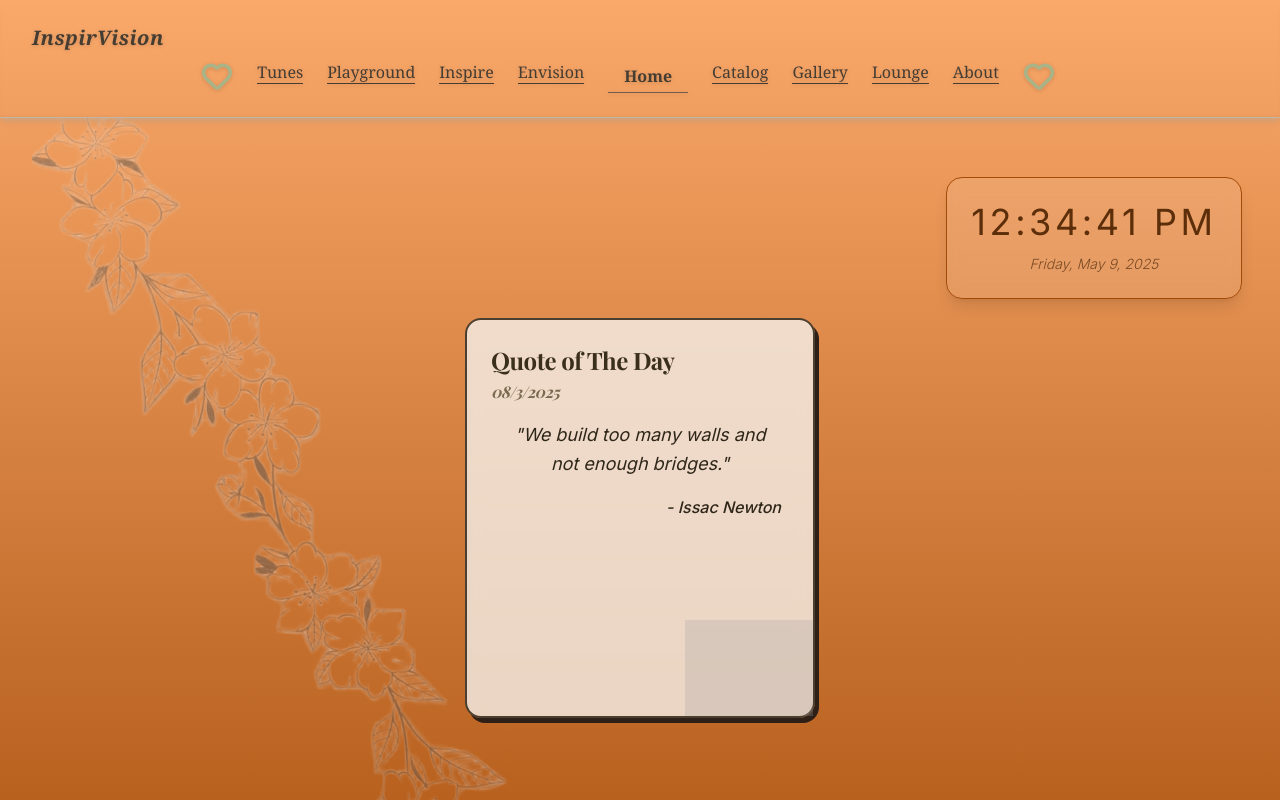
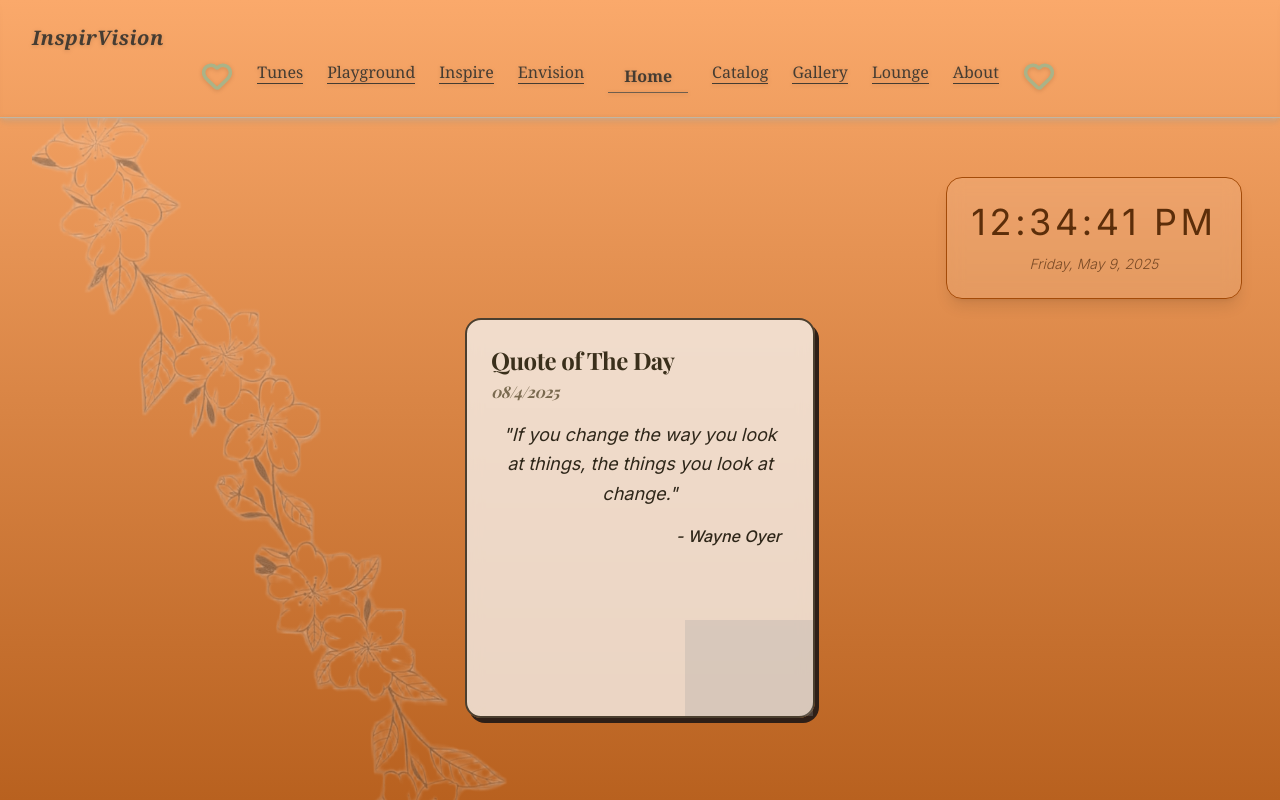
Before and after one commit to InspirVision/InspirVision.github.io, a Next.js app: page / in a window 1280 px wide. Shown: the top 800 px of the page. Built offline with nearby package versions, Linux system fonts and the light colour scheme; grey boxes are pictures that could not be loaded.

Commit message:
daily quote update

```diff
--- a/src/app/components/QuoteCard.js
+++ b/src/app/components/QuoteCard.js
@@ -9,13 +9,13 @@ export default function QuoteCard() {
       <h1 className="text-2xl font-semibold tracking-wide text-[#3A2F1B] mb-1">
         Quote of The Day
       </h1>
-      <h2 className="text-l text-[#7A6A50] italic mb-4">08/3/2025</h2>
+      <h2 className="text-l text-[#7A6A50] italic mb-4">08/4/2025</h2>
 
       <p className="text-lg italic text-center leading-relaxed text-[#2E2619] px-2">
-        "We build too many walls and not enough bridges."
+        "If you change the way you look at things, the things you look at change."
         <br />
         <span className="block mt-4 text-right text-base font-medium">
-          - Issac Newton
+          - Wayne Oyer
         </span>
       </p>
 
```
